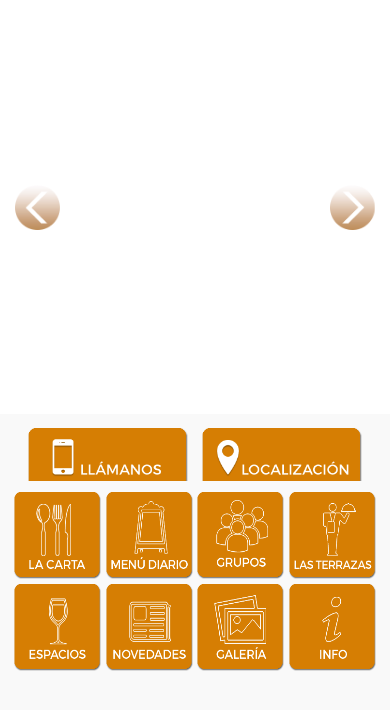
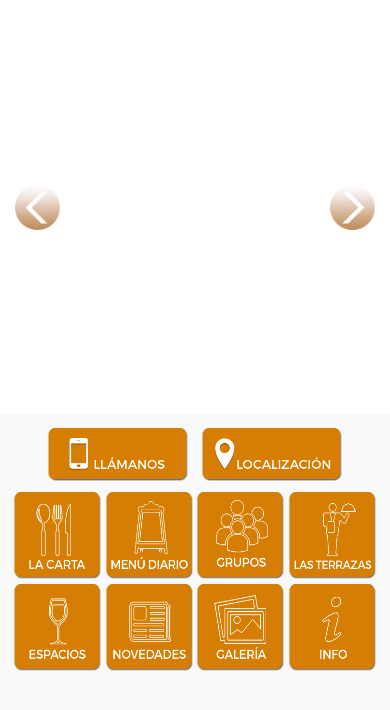
Before and after one commit to ozzoveliz/terrazas, a website: page index.html in a window 390 px wide. Shown: the part 126-836 px from the top of the page. Drawn offline with Linux system fonts and the light colour scheme; some packages are replaced by stand-ins of ours; files whose address does not match are found by name.

Commit message:
ajustes finales

```diff
--- a/index.html
+++ b/index.html
@@ -92,7 +92,7 @@
 
                 <div id="main_content">
                     <div class="horizontal" style="margin-top: 15px;margin-bottom: 10px;">
-                        <div class="button nobutton llamanos" onclick="actionCall('918538002')"></div>
+                        <a class="button nobutton llamanos" href="tel:918538002"></a>
                         <div class="button nobutton localizacion" onclick="goToLocalizacion()"></div>
                     </div>
 
--- a/styles/custom.css
+++ b/styles/custom.css
@@ -295,3 +295,13 @@
 .contact-row {
     border-bottom: 1px dotted #ea963b;
 }
+@media screen and (min-width: 375px) {
+    .llamanos, .localizacion {
+        width: 140px;
+    }
+}
+@media screen and (min-width: 414px) {
+    .llamanos, .localizacion {
+        width: 142px;
+    }
+}
```
